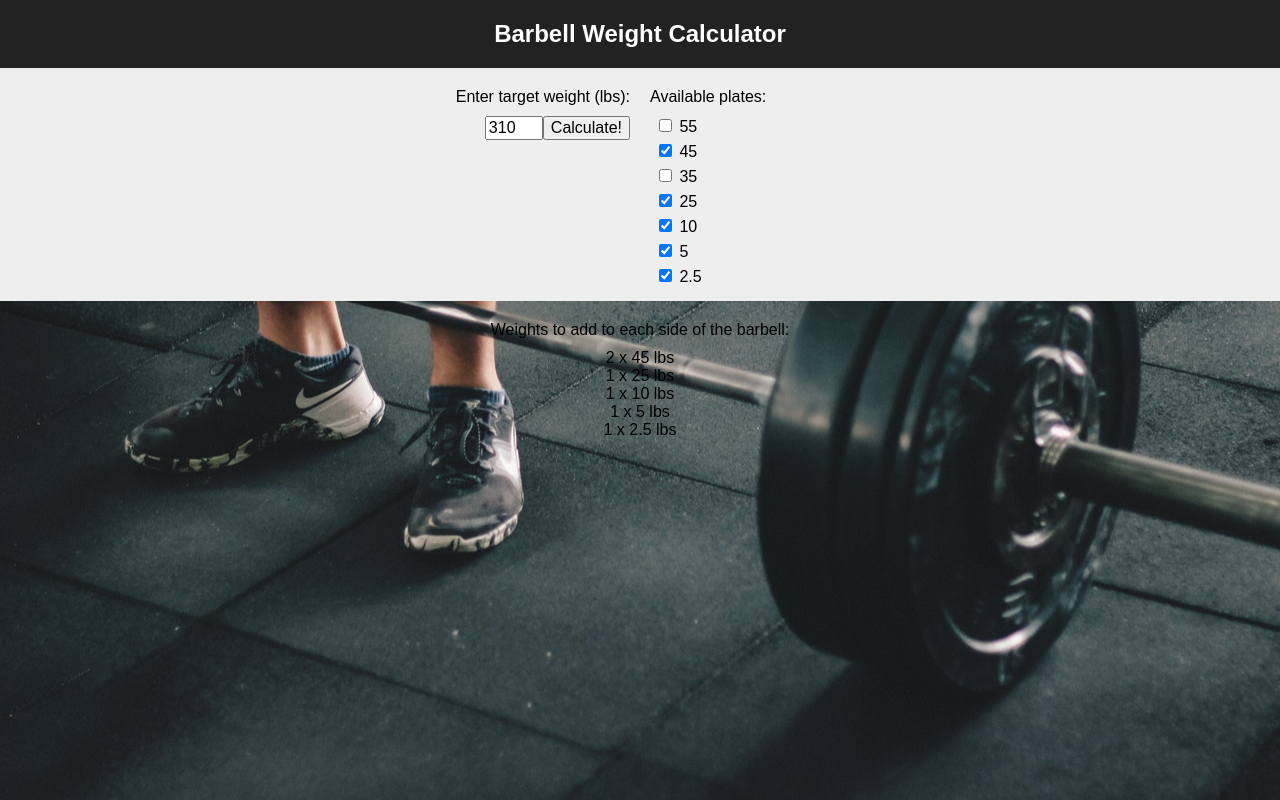
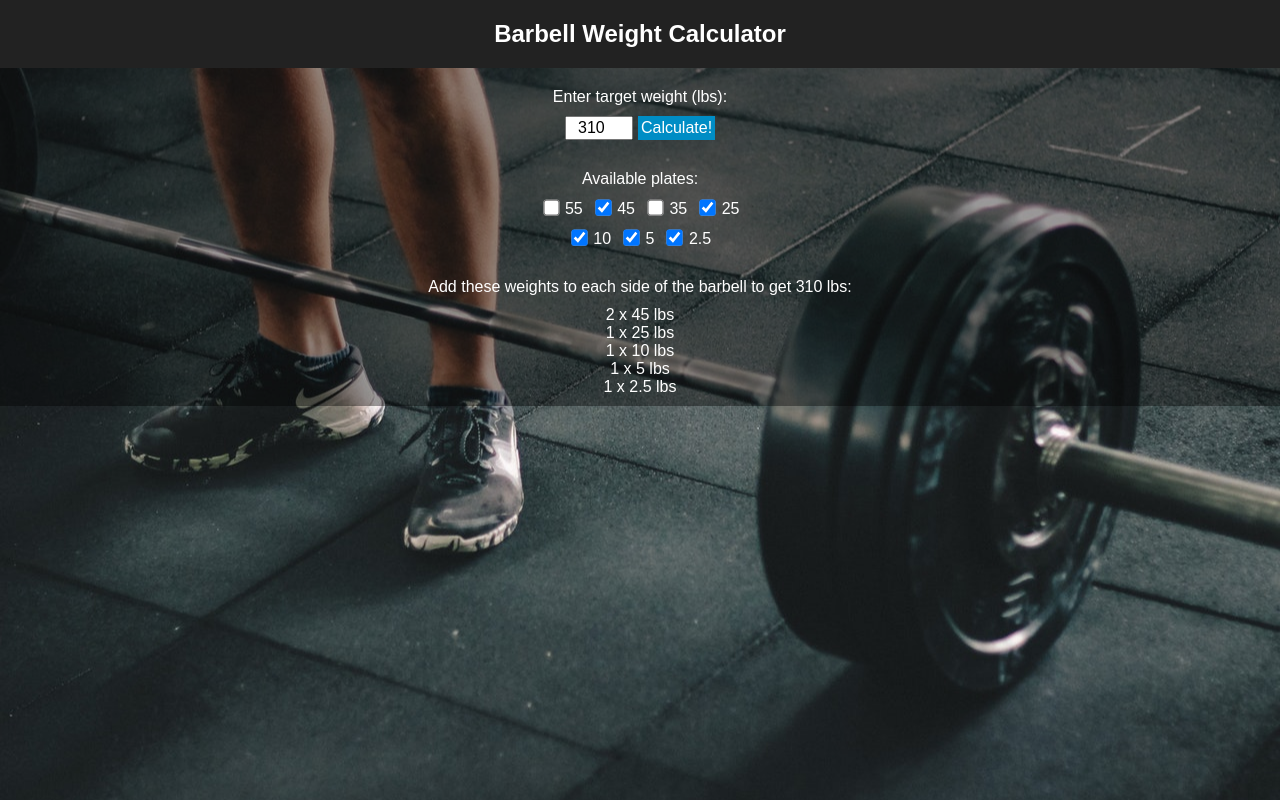
Before and after one commit to doobix/barbell, a React (Create React App) app: page / in a window 1280 px wide. Built offline with nearby package versions, Linux system fonts and the light colour scheme.

Commit message:
redesign

```diff
--- a/src/App.css
+++ b/src/App.css
@@ -1,11 +1,11 @@
 .App {
   text-align: center;
+  color: #FFFFFF;
 }
 
 .App-header {
   background-color: #222222;
   padding: 20px;
-  color: white;
 }
 
 .App-title {
@@ -18,28 +18,31 @@
 }
 
 .enter-weight {
-  background-color: #EEEEEE;
+  background-color: rgba(0, 0, 0, 0.39);
 }
 
-.enter-weight button,
+.enter-weight button {
+  font-size: 16px;
+  color: #FFFFFF;
+  background-color: #008DC5;
+  border: none;
+  padding: 3px;
+  margin-left: 5px;
+}
+
 .enter-weight input {
   font-size: 16px;
+  text-align: center;
 }
 
-.left {
-  float: left;
-  width: 50%;
-  text-align: right;
+.enter-weight input[type="checkbox"] {
+  transform: scale(1.25);
+  cursor: pointer;
 }
 
-.right {
-  float: right;
-  width: 50%;
-  text-align: left;
-}
-
-.clear {
-  clear: both;
+.enter-weight label {
+  padding: 5px;
+  cursor: pointer;
 }
 
 .padding {
@@ -47,18 +50,20 @@
 }
 
 .input-weight {
-  width: 50px;
+  width: 60px;
 }
 
 .weight-results {
+  background-color: rgba(0, 0, 0, 0.39);
   padding: 10px 20px;
 }
 
 .notice {
-  background-color: #FFFF88;
+  background-color: rgba(255, 255, 136, 0.76);
   margin-bottom: 10px;
   padding: 10px;
   border-radius: 10px;
+  color: #000000;
 }
 
 .available-weights {
@@ -68,8 +73,9 @@
 
 .available-weights {
   list-style: none;
+  margin: 10px 0 0 0;
 }
 
 .available-weights li {
-  margin: 5px;
+  display: inline;
 }
--- a/src/App.js
+++ b/src/App.js
@@ -24,6 +24,7 @@ class App extends Component {
       barbellWeight: 45,
       inputWeight: localStorage.getItem(LAST_INPUT_WEIGHT) || DEFAULT_WEIGHT,
       calculatedWeights: [],
+      calculatedWeight: 0,
       leftoverWeight: 0,
     };
   }
@@ -33,6 +34,9 @@ class App extends Component {
   }
 
   render() {
+    const firstHalfWeights = [...this.state.weights.slice(0, Math.ceil(this.state.weights.length / 2))];
+    const secondHalfWeights = [...this.state.weights.slice(Math.ceil(this.state.weights.length / 2), this.state.weights.length)];
+
     return (
       <div className="App">
         <header className="App-header">
@@ -40,7 +44,6 @@ class App extends Component {
         </header>
         <div className="content">
           <div className="enter-weight">
-            <div className="left">
             <div className="padding">
               <p>Enter target weight (lbs):</p>
               <form onSubmit={e => this.onCalculateClick(e)}>
@@ -48,16 +51,16 @@ class App extends Component {
                 <button type="submit">Calculate!</button>
               </form>
             </div>
-            </div>
-            <div className="right">
+
             <div className="padding">
               <p>Available plates:</p>
               <ul className="available-weights">
-                  {this.renderWeightCheckboxes()}
+                {this.renderWeightCheckboxes(firstHalfWeights)}
+              </ul>
+              <ul className="available-weights">
+                {this.renderWeightCheckboxes(secondHalfWeights)}
               </ul>
             </div>
-            </div>
-            <div className="clear"></div>
           </div>
           <div className="weight-results">
             {this.renderWeights()}
@@ -101,6 +104,7 @@ class App extends Component {
 
     this.setState({
       calculatedWeights,
+      calculatedWeight: this.state.inputWeight - (oneSideWeights * 2),
       leftoverWeight: oneSideWeights * 2,
     });
 
@@ -118,9 +122,9 @@ class App extends Component {
     });
   }
 
-  renderWeightCheckboxes() {
+  renderWeightCheckboxes(weightArray) {
     const weightCheckboxes = [];
-    this.state.weights.forEach((weight) => {
+    weightArray.forEach((weight) => {
       weightCheckboxes.push(
         <li key={weight}>
           <label>
@@ -154,7 +158,7 @@ class App extends Component {
     if (this.state.leftoverWeight) {
       leftoverWeightElement = (
         <div className="notice">
-          Notice: Unable to find weights to add {this.state.leftoverWeight} lbs to the barbell.
+          Notice: No plates available to add {this.state.leftoverWeight} lbs to the barbell.
         </div>
       );
     }
@@ -162,7 +166,7 @@ class App extends Component {
     return (
       <div>
         {leftoverWeightElement}
-        <p>Weights to add to each side of the barbell:</p>
+        <p>Add these weights to each side of the barbell to get {this.state.calculatedWeight} lbs:</p>
         {weightElements}
       </div>
     );
```
Lines whose indentation alone changed are shown as unchanged.
